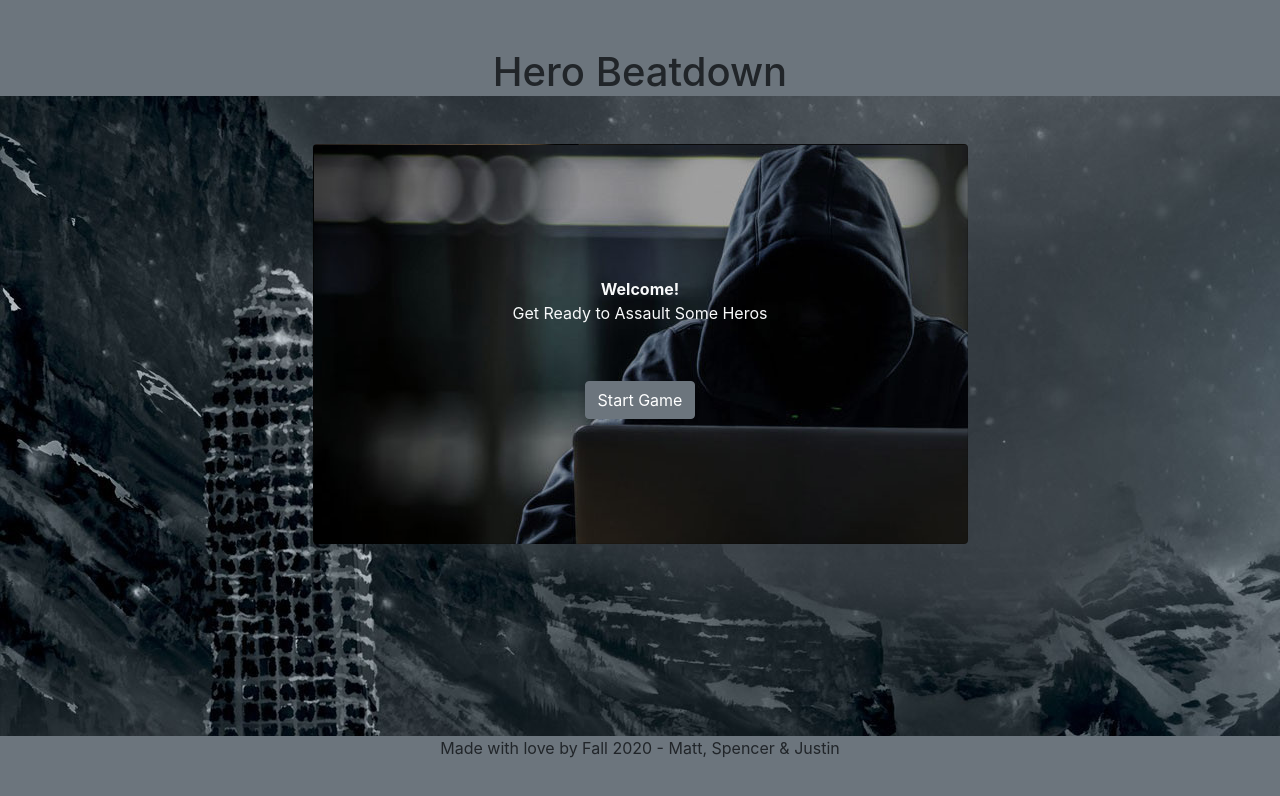
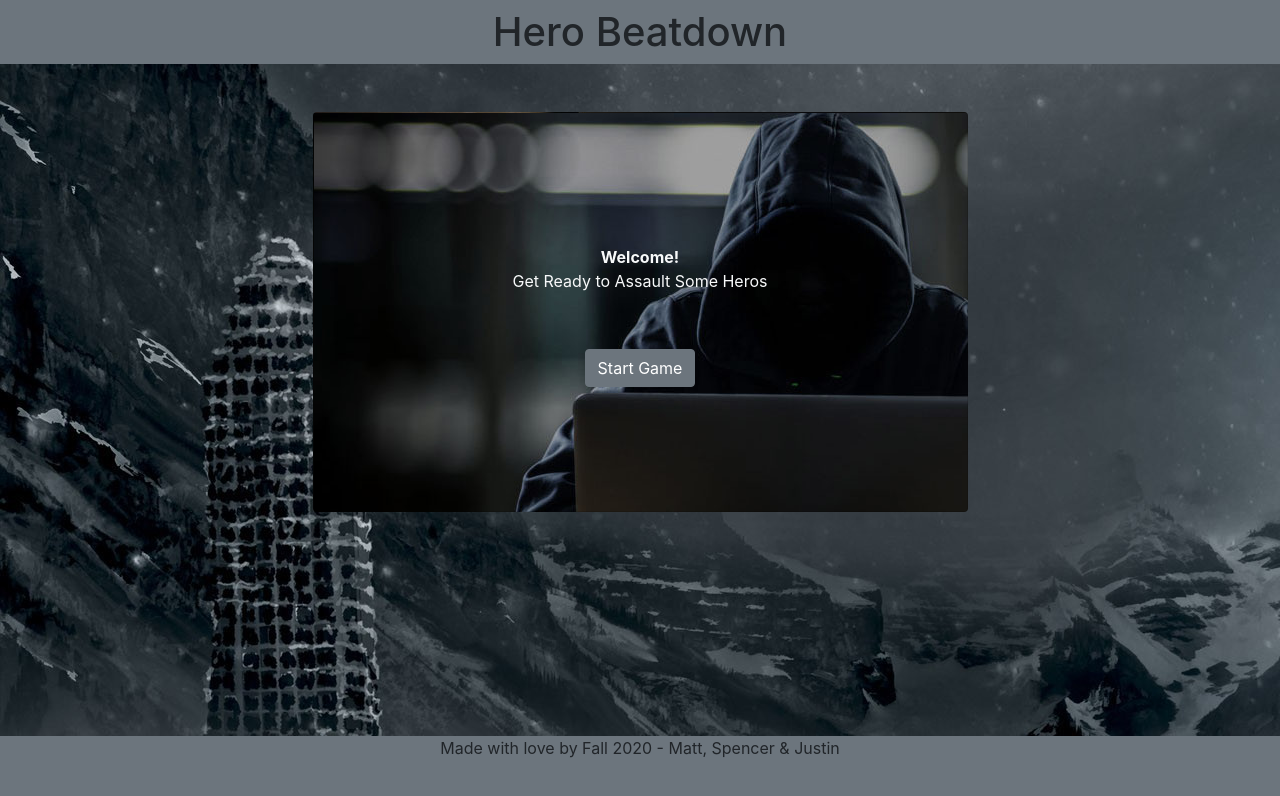
Before and after one commit to JustinBarnard1/slapgame, a plain HTML site: page index.html in a window 1280 px wide. Drawn offline with nearby package versions, Linux system fonts and the light colour scheme.

Commit message:
nothing new really

```diff
--- a/index.html
+++ b/index.html
@@ -11,8 +11,8 @@
 
 
 <body>
-    <header class="text-center bg-secondary p-5">
-        <h1 class="">Hero Beatdown</h1>
+    <header class="text-center bg-secondary">
+        <h1 class="mt-2">Hero Beatdown</h1>
     </header>
 
 
```
